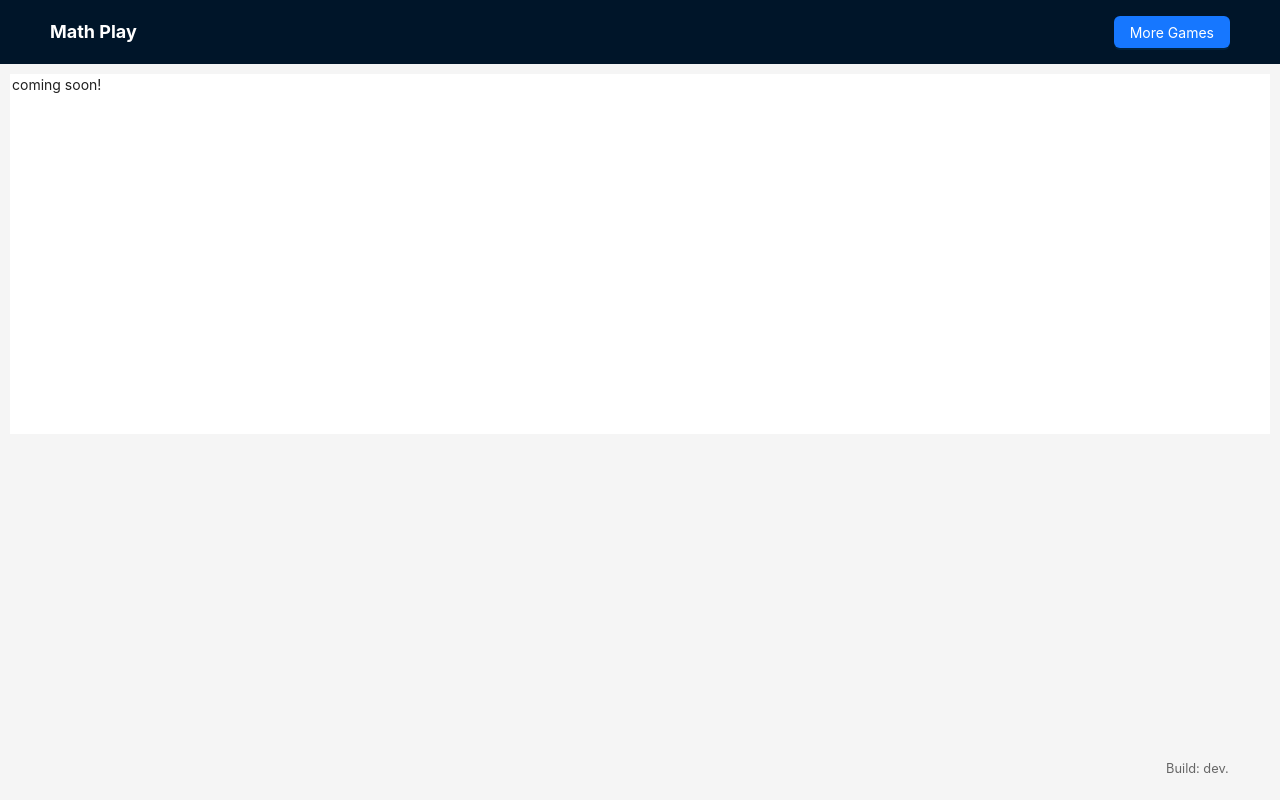
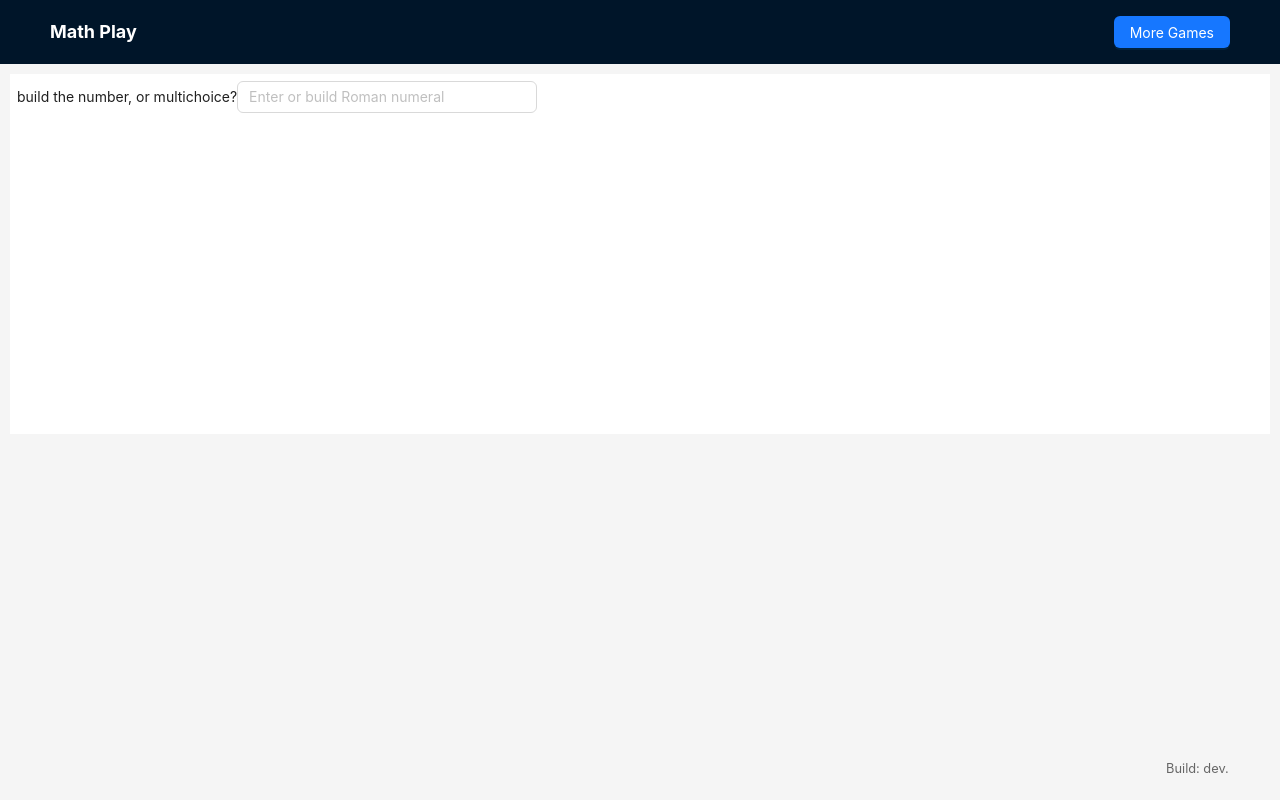
Before and after one commit to jasontatton/mathplay, a React (Create React App) app: page /romanNumerals/romanNumerals in a window 1280 px wide. Built offline with nearby package versions, Linux system fonts and the light colour scheme.

Commit message:
basic roman numeral inputter

```diff
--- a/src/games/romanNumerals/romanNumerals.tsx
+++ b/src/games/romanNumerals/romanNumerals.tsx
@@ -1,7 +1,126 @@
-import React from 'react';
+import React, {useState} from 'react';
+import {Button, Input, Popover, Space, Typography} from "antd";
+import {romanToDecimal} from "./romanUtils"; // from earlier helper file
+
+const {Text} = Typography;
+
+// Roman keypad buttons
+const romanSymbols = ["I", "V", "X", "L", "C", "D", "M"];
 
 const RomanNumerals: React.FC = () => {
-    return <>coming soon!</>
+    const [romanValue, setRomanValue] = useState("");
+    const [error, setError] = useState<string | null>(null);
+    const [visible, setVisible] = useState(false);
+
+    const validateRoman = (value: string) => {
+        const dec = romanToDecimal(value);
+        if (value && dec === null) {
+            setError("Invalid Roman numeral format");
+        } else {
+            setError(null);
+        }
+    };
+
+    const handleInputChange = (e: React.ChangeEvent<HTMLInputElement>) => {
+        const val = e.target.value.toUpperCase();
+        setRomanValue(val);
+        validateRoman(val);
+    };
+
+    const handleSymbolClick = (symbol: string) => {
+        const newValue = romanValue + symbol;
+        setRomanValue(newValue);
+        validateRoman(newValue);
+    };
+
+
+    const handleBack = () => {
+        if (romanValue) {
+            const newValue = romanValue.substring(0, romanValue.length - 1);
+            setRomanValue(newValue);
+            validateRoman(newValue);
+        }
+    };
+
+    const handleClear = () => {
+        setRomanValue("");
+        setError(null);
+    };
+
+    const keypadContent = (
+        <div style={{width: 220}}>
+            <Space wrap style={{marginBottom: 8}}>
+                {romanSymbols.map((symbol) => (
+                    <Button
+                        key={symbol}
+                        type="default"
+                        style={{width: 60, height: 48, fontSize: 20}}
+                        onClick={() => handleSymbolClick(symbol)}
+                    >
+                        {symbol}
+                    </Button>
+                ))}
+            </Space>
+            <Space style={{width: "100%"}}>
+                <Button block onClick={handleBack}>
+                    Back
+                </Button>
+                <Button danger block onClick={handleClear}>
+                    Clear
+                </Button>
+                <Button
+                    type="primary"
+                    block
+                    onClick={() => setVisible(false)}
+                >
+                    Close
+                </Button>
+            </Space>
+        </div>
+    );
+
+    const currentDecimalValue = romanToDecimal(romanValue);
+
+    return (
+        <div style={{padding: 5}}>
+            build the number, or multichoice?
+            <Popover
+                content={keypadContent}
+                title="Roman Keypad"
+                trigger="click"
+                placement="bottomLeft"
+                open={visible}
+                onOpenChange={(v) => setVisible(v)}
+            >
+                <Input
+                    value={romanValue}
+                    onChange={handleInputChange}
+                    placeholder="Enter or build Roman numeral"
+                    style={{
+                        maxWidth: 300,
+                        color: error ? 'red' : 'black',
+                        borderColor: error ? 'red' : undefined,
+                        boxShadow: error ? '0 0 0 2px rgba(255, 0, 0, 0.2)' : undefined
+                    }}
+
+                    suffix={
+                        !isNaN(currentDecimalValue as number) && currentDecimalValue !== null ? (
+                            <span style={{color: '#999'}}>{currentDecimalValue}</span>
+                        ) : (error && '🤢')
+                    }
+
+                    readOnly={true} // stops keyboard
+                    onFocus={(e) => {
+                        if (/Mobi|Android/i.test(navigator.userAgent)) e.target.blur();
+                    }}
+                />
+            </Popover>
+
+            {/* Validation/Error feedback */}
+            {error && <Text type="danger" style={{display: "block"}}>{error}</Text>}
+        </div>
+    );
 };
 
+
 export default RomanNumerals;
--- /dev/null
+++ b/src/games/romanNumerals/romanUtils.tsx
@@ -0,0 +1,35 @@
+export function romanToDecimal(roman: string): number | null {
+    if (!roman) return null;
+    const romanValues: Record<string, number> = {
+        I: 1, V: 5, X: 10, L: 50, C: 100, D: 500, M: 1000,
+    };
+    const pattern = /^(M{0,3})(CM|CD|D?C{0,3})(XC|XL|L?X{0,3})(IX|IV|V?I{0,3})$/;
+    if (!pattern.test(roman.toUpperCase())) return null;
+
+    let sum = 0;
+    const chars = roman.toUpperCase().split("");
+    for (let i = 0; i < chars.length; i++) {
+        const currentVal = romanValues[chars[i]];
+        const nextVal = romanValues[chars[i + 1]] || 0;
+        if (currentVal < nextVal) sum -= currentVal;
+        else sum += currentVal;
+    }
+    return sum;
+}
+
+export function decimalToRoman(num: number): string | null {
+    if (num <= 0 || num >= 4000) return null;
+    const map: [number, string][] = [
+        [1000, "M"], [900, "CM"], [500, "D"], [400, "CD"],
+        [100, "C"], [90, "XC"], [50, "L"], [40, "XL"],
+        [10, "X"], [9, "IX"], [5, "V"], [4, "IV"], [1, "I"],
+    ];
+    let result = "";
+    for (const [val, sym] of map) {
+        while (num >= val) {
+            result += sym;
+            num -= val;
+        }
+    }
+    return result;
+}
```
